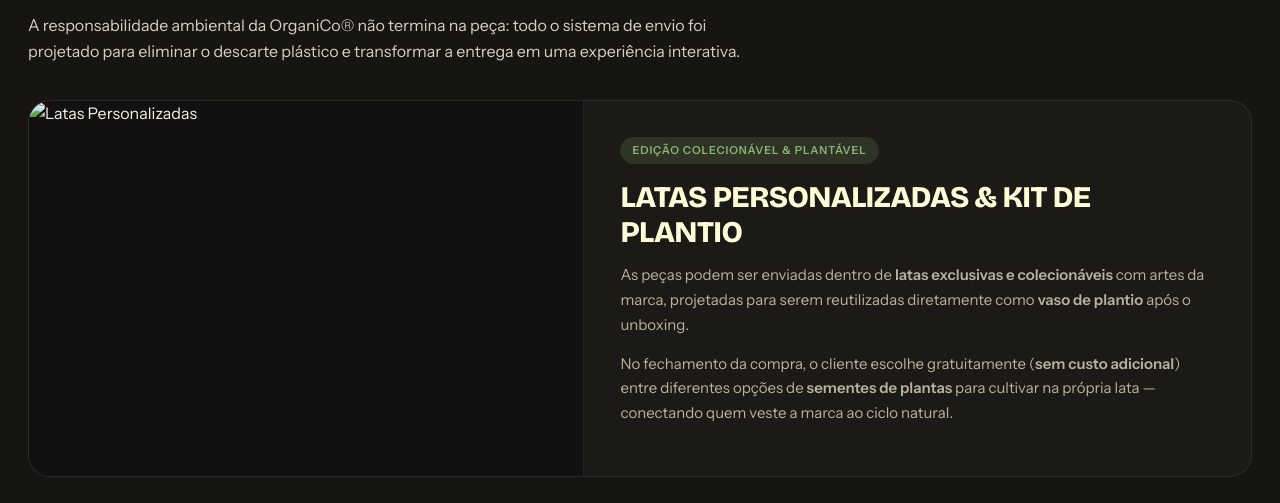
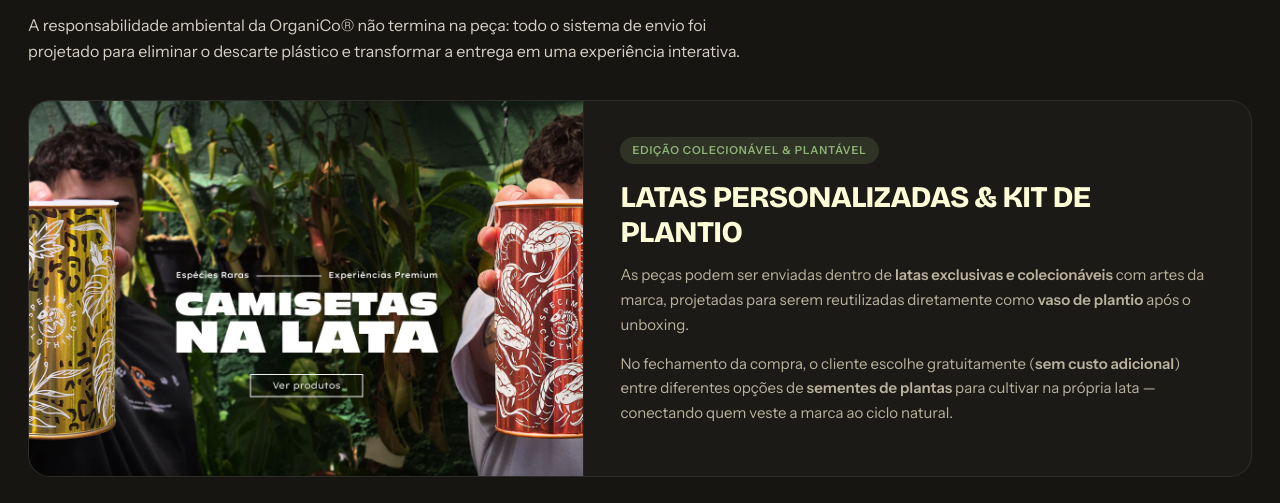
Before and after one commit to Joaofelix23/organiCo, a plain HTML site: page index.html in a window 1280 px wide. Shown: the part 1981-2484 px from the top of the page. Drawn offline with nearby package versions, Linux system fonts and the light colour scheme.

Commit message:
Update image source for Latas Personalizadas

```diff
--- a/index.html
+++ b/index.html
@@ -462,7 +462,7 @@
       <!-- Card 1: Latas Personalizadas -->
       <article class="pack-card-row">
         <div class="pack-media">
-          <img src="img/Latas Personalizadas.png" alt="Latas Personalizadas">
+          <img src="img/LatasPersonalizadas.webp" alt="Latas Personalizadas">
         </div>
         <div class="pack-content">
           <span class="pack-tag">Edição Colecionável &amp; Plantável</span>
```
